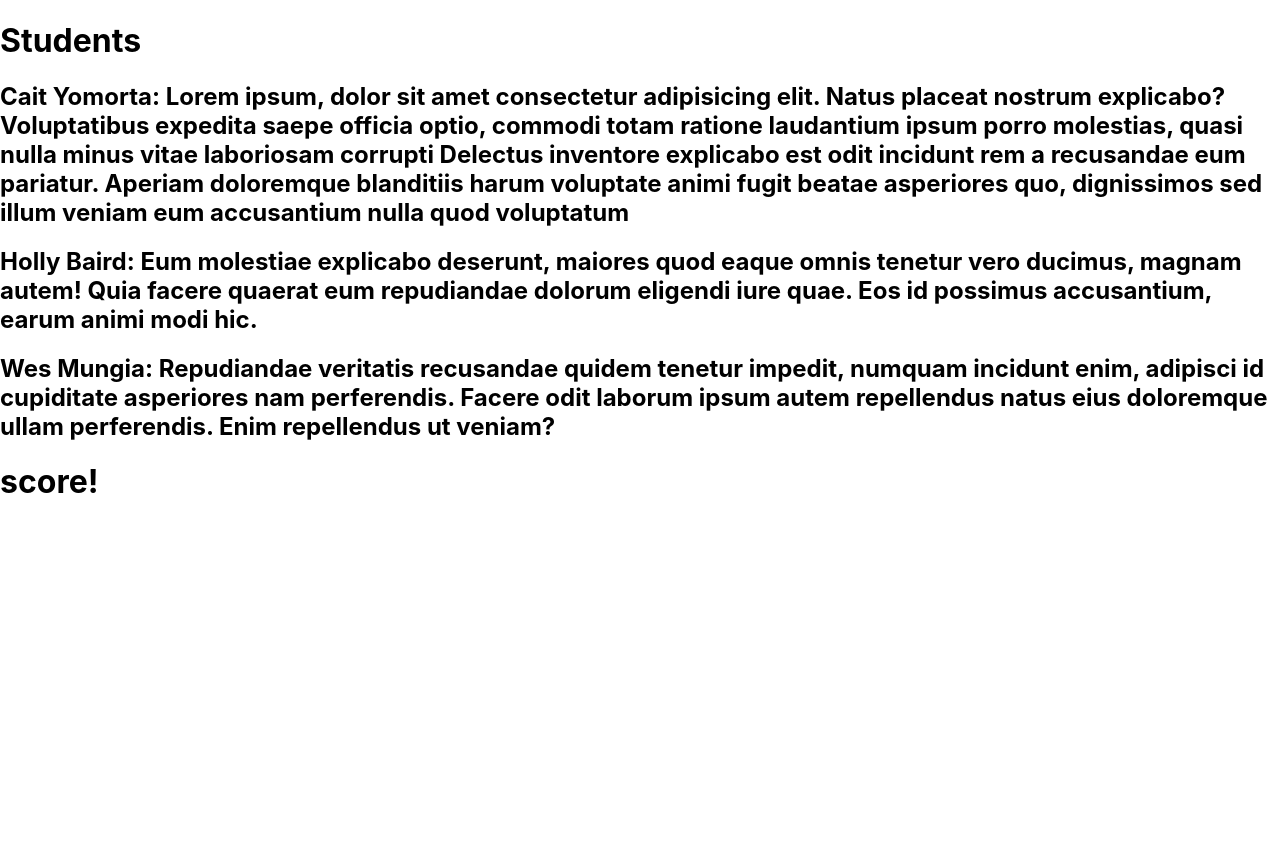
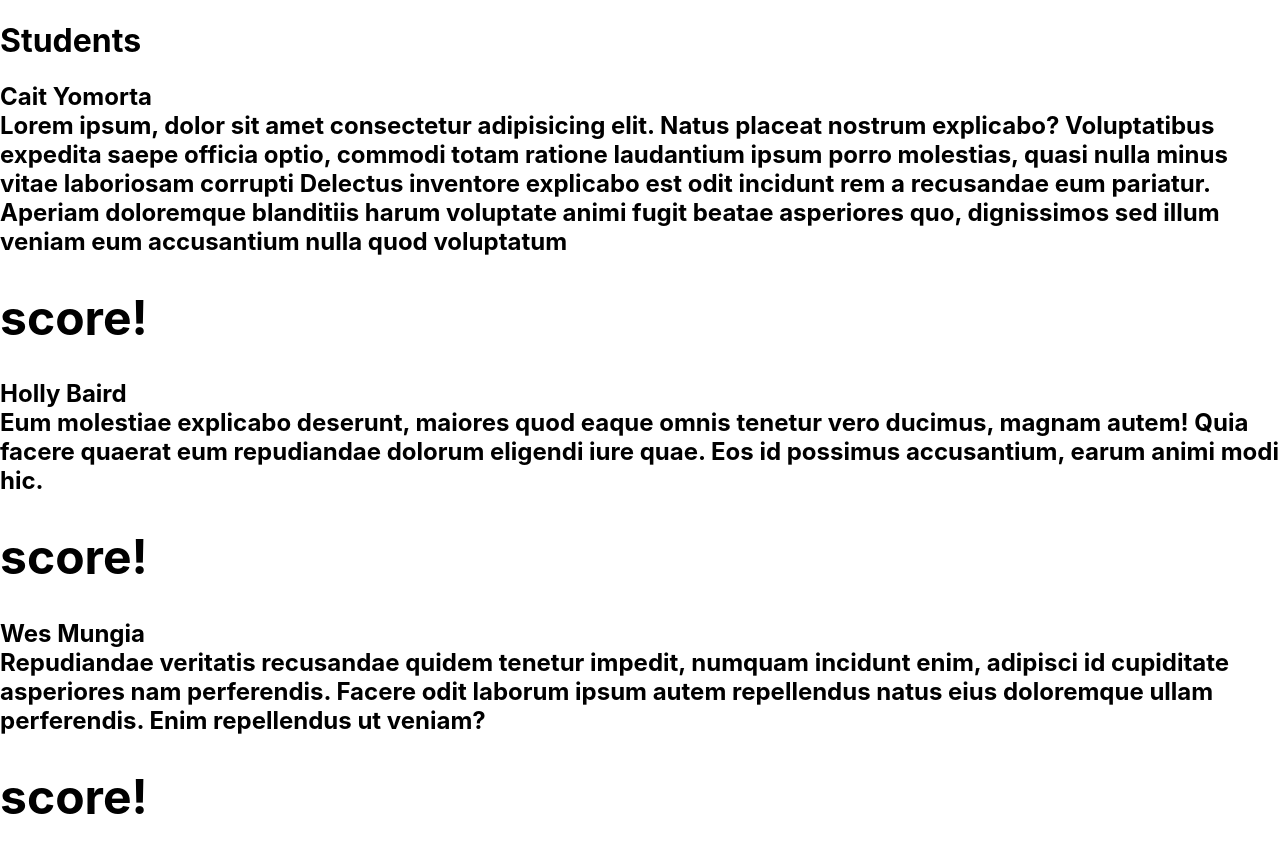
Before and after one commit to jessykim/react-students-lab, a React (Create React App) app: page / in a window 1280 px wide. Shown: the top 852 px of the page. Before the commit the page ends 800 px from the top, so only its background shows below. Built offline with nearby package versions, Linux system fonts and the light colour scheme.

Commit message:
refactor app and student components and test score component

```diff
--- a/src/App.js
+++ b/src/App.js
@@ -1,4 +1,3 @@
-import logo from './logo.svg';
 import './App.css';
 import Student from './Student';
 
@@ -66,7 +65,12 @@ function App() {
 
   return (
     <div>
-      <Student students={students}/>
+      <h1>Students</h1>
+      {students.map(student =>
+        <h2>
+          <Student key={student.name} student={student} />
+        </h2>
+      )}
     </div>
   );
 }
--- a/src/Student.jsx
+++ b/src/Student.jsx
@@ -3,10 +3,8 @@ import Score from "./Score";
 const Student = (props) => {
   return (
     <>
-      <h1>Students</h1>
-      {props.students.map(student =>
-        <h2>{student.name}: {student.bio}</h2>
-      )}
+      <div>{props.student.name}</div>
+      <div>{props.student.bio}</div>
       <Score />
     </>
   );
```
